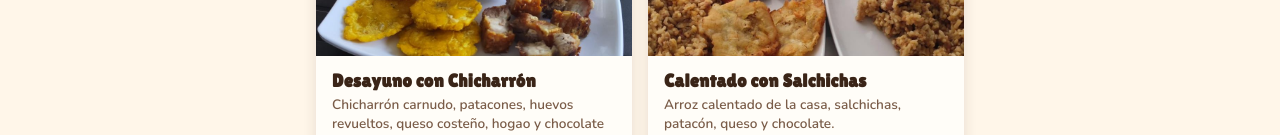
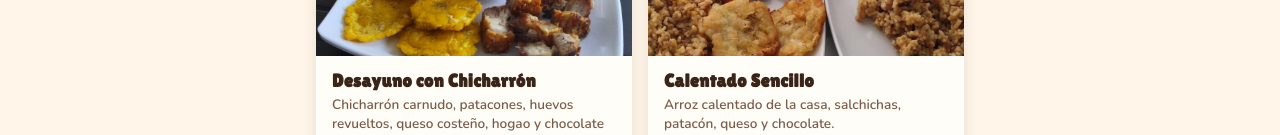
Before and after one commit to haroldco45/deliciascaseras, a plain HTML site: page index.html in a window 1280 px wide. Shown: the part 414-549 px from the top of the page. Drawn offline with nearby package versions, Linux system fonts and the light colour scheme.

Commit message:
Update index.html

```diff
--- a/index.html
+++ b/index.html
@@ -231,12 +231,12 @@ const HORARIO = { abre: 6, cierra: 16 }; // 6:00 am a 4:00 pm — ajustar
 const MENU = [
   // ---------- DESAYUNOS ----------
   { id:"d1", cat:"Desayunos", nombre:"Desayuno con Chicharrón", desc:"Chicharrón carnudo, patacones, huevos revueltos, queso costeño, hogao y chocolate caliente.", precio:16000, img:"desayuno-chicharron.jpg" },
-  { id:"d2", cat:"Desayunos", nombre:"Calentado con Salchichas", desc:"Arroz calentado de la casa, salchichas, patacón, queso y chocolate.", precio:13000, img:"calentado-salchichas.jpg" },
-  { id:"d3", cat:"Desayunos", nombre:"Calentado Completo", desc:"Frijoles calentados, chicharrón crocante, huevo frito y arepa con queso.", precio:17000, img:"calentado-completo.jpg" },
+  { id:"d2", cat:"Desayunos", nombre:"Calentado Sencillo", desc:"Arroz calentado de la casa, salchichas, patacón, queso y chocolate.", precio:13000, img:"calentado-salchichas.jpg" },
+  { id:"d3", cat:"Desayunos", nombre:"Calentado Con Todo", desc:"Frijoles calentados, chicharrón crocante, huevo frito y arepa con queso.", precio:17000, img:"calentado-completo.jpg" },
   { id:"d4", cat:"Desayunos", nombre:"Desayuno Americano", desc:"Tostadas con jamón, huevos revueltos, salchichas, queso y bebida caliente.", precio:14000, img:"desayuno-americano.jpg" },
-  { id:"d5", cat:"Desayunos", nombre:"Bolitas de Plátano", desc:"Bolitas de plátano maduro con huevos revueltos, salchichas, queso rallado y chocolate.", precio:14000, img:"bolitas-platano.jpg" },
+  { id:"d5", cat:"Desayunos", nombre:"Desayuno Costeño", desc:"Bolitas de plátano maduro con huevos revueltos, salchichas, queso rallado y chocolate.", precio:14000, img:"bolitas-platano.jpg" },
   { id:"d6", cat:"Desayunos", nombre:"Desayuno Ranchero", desc:"Salchicha ranchera asada, patacones dorados y queso costeño.", precio:12000, img:"desayuno-ranchero.jpg" },
-  { id:"d7", cat:"Desayunos", nombre:"Chorizo con Arepa", desc:"Chorizos asados sobre arepa de maíz, con su toque de limón.", precio:11000, img:"chorizo-arepa.jpg" },
+  { id:"d7", cat:"Desayunos", nombre:"Desayuno Con Arepa", desc:"Chorizos asados sobre arepa de maíz, con su toque de limón.", precio:11000, img:"chorizo-arepa.jpg" },
   // ---------- ALMUERZOS ----------
   { id:"a1", cat:"Almuerzos", nombre:"Chuleta de Cerdo", desc:"Chuleta jugosa a la plancha con arroz, lentejas, tajadas maduras y ensalada fresca.", precio:18000, img:"chuleta-cerdo.jpg" },
   { id:"a2", cat:"Almuerzos", nombre:"Filete de Pescado Apanado", desc:"Filete crocante con arroz, patacones, frijolito y ensalada con limón.", precio:25000, img:"filete-apanado.jpg" },
```
